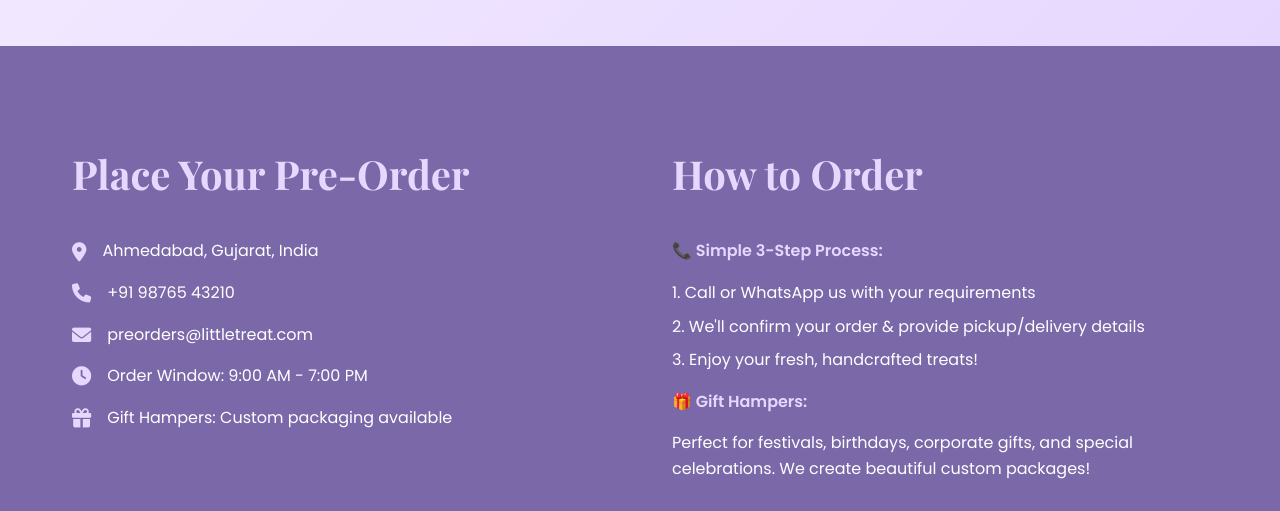
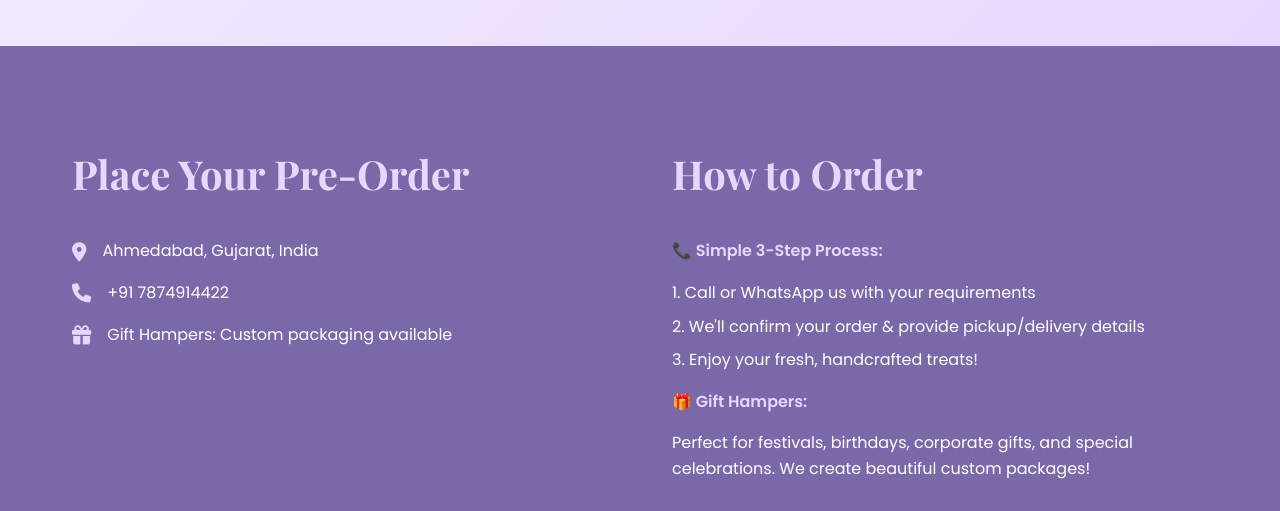
Before and after one commit to littletreat/littletreat-sweets, a plain HTML site: page index.html in a window 1280 px wide. Shown: the part 4174-4685 px from the top of the page. Drawn offline with nearby package versions, Linux system fonts and the light colour scheme.

Commit message:
Update index.html

```diff
--- a/index.html
+++ b/index.html
@@ -791,15 +791,7 @@
                         </div>
                         <div class="contact-item">
                             <i class="fas fa-phone"></i>
-                            <span>+91 98765 43210</span>
-                        </div>
-                        <div class="contact-item">
-                            <i class="fas fa-envelope"></i>
-                            <span>preorders@littletreat.com</span>
-                        </div>
-                        <div class="contact-item">
-                            <i class="fas fa-clock"></i>
-                            <span>Order Window: 9:00 AM - 7:00 PM</span>
+                            <span>+91 7874914422</span>
                         </div>
                         <div class="contact-item">
                             <i class="fas fa-gift"></i>
```
